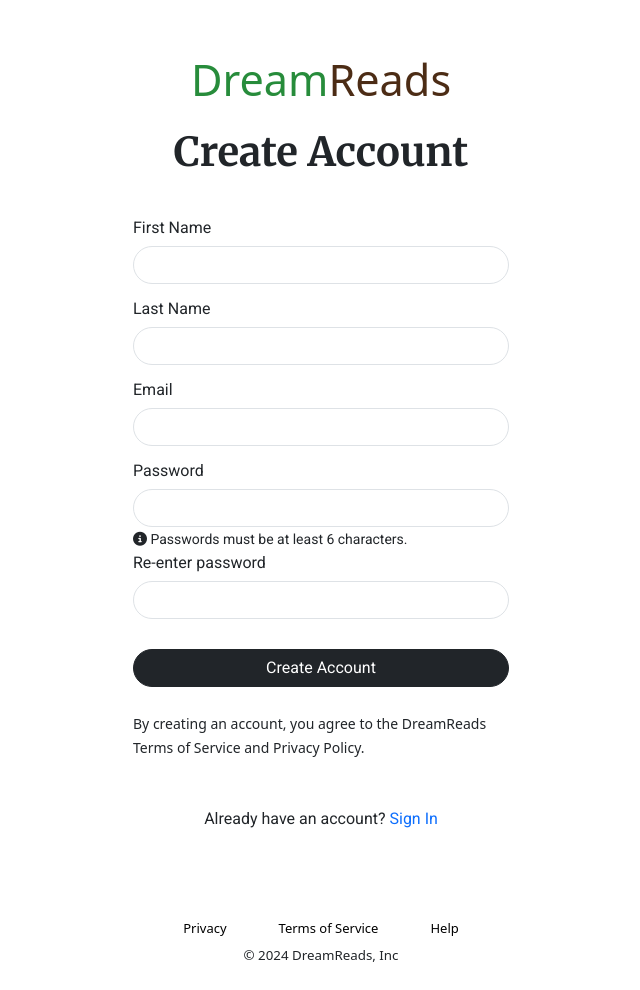
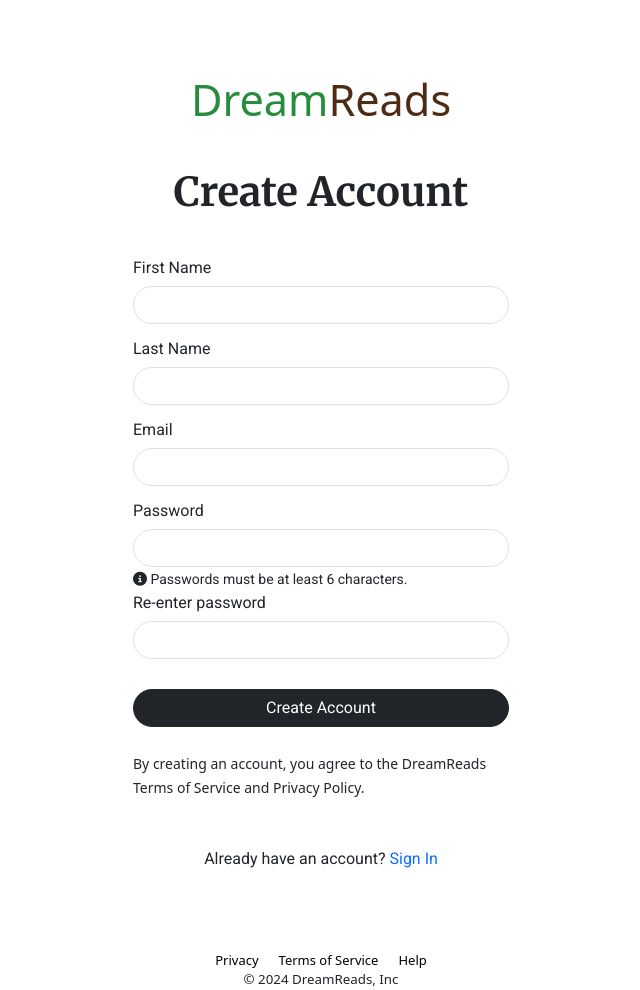
Before and after one commit to seanism4113/Capstone_Project-1, a Flask app: page /register in a window 1280 px wide. Shown: the whole page, without its empty margins (319-959 px from the left). Before the commit the page ends 962 px from the top, so only its background shows below. Run offline with Flask 3, Linux system fonts and the light colour scheme; some libraries are stand-ins or nearby versions.

Commit message:
commit changes for login and register screens to display on different screen sizes

```diff
--- a/DreamReads/static/stylesheets/style.css
+++ b/DreamReads/static/stylesheets/style.css
@@ -392,10 +392,6 @@ footer .nav-link {
 	border-radius: 20px;
 }
 
-.form-container {
-	width: 400px;
-}
-
 #register-text {
 	border-top: 1px solid black;
 	padding-top: 5px;
@@ -410,6 +406,7 @@ footer .nav-link {
 .login-register-footer a {
 	font-size: small;
 	color: black;
+	padding: 0px;
 }
 
 #register-form input[type="password"] {
@@ -517,39 +514,54 @@ div .flash-message {
 }
 
 @media screen and (min-width: 500px) {
+	/* Homescreen and navbars */
+	/* ******************************* */
 	#login-card-wrapper {
 		display: none;
 	}
 	.books-img {
 		height: 150px;
 	}
+	#credentials-form {
+		width: 400px;
+	}
 }
 
 @media screen and (min-width: 700px) {
+	/* Homescreen and navbars */
+	/* ******************************* */
 	.books-img {
 		height: 200px;
 	}
 }
 
 @media screen and (min-width: 900px) {
+	/* Homescreen and navbars */
+	/* ******************************* */
 	.books-img {
 		height: 250px;
 	}
 }
 
 @media screen and (min-width: 1200px) {
+	/* Homescreen and navbars */
+	/* ******************************* */
 	.books-img {
 		height: 300px;
 	}
 }
 
 @media screen and (max-width: 350px) {
+	/* Homescreen and navbars */
+	/* ******************************* */
 	#signin-btn {
 		display: none;
 	}
 }
 
 @media screen and (max-width: 500px) {
+	/* Homescreen and navbars */
+	/* ******************************* */
 	#join-btn {
 		display: none;
 	}
@@ -567,4 +579,5 @@ div .flash-message {
 	#site-logo {
 		font-size: 36px;
 	}
+
 }
--- a/DreamReads/templates/users/base-credentials.html
+++ b/DreamReads/templates/users/base-credentials.html
@@ -6,30 +6,18 @@
 
 		<link rel="preconnect" href="https://fonts.googleapis.com" />
 		<link rel="preconnect" href="https://fonts.gstatic.com" crossorigin />
-    <link
-        href="https://fonts.googleapis.com/css2?family=Roboto:wght@300;400;500;700&display=swap"
-        rel="stylesheet"
-    />
-    <link
-        href="https://fonts.googleapis.com/css2?family=Merriweather:ital,wght@0,300;0,400;0,700;0,900;1,300;1,400;1,700;1,900&display=swap"
-        rel="stylesheet"
-    />
-    <link
-        href="https://cdn.jsdelivr.net/npm/bootstrap@5.3.3/dist/css/bootstrap.min.css"
-        rel="stylesheet"
-    />
+		<link href="https://fonts.googleapis.com/css2?family=Roboto:wght@300;400;500;700&display=swap" rel="stylesheet" />
+		<link href="https://fonts.googleapis.com/css2?family=Merriweather:ital,wght@0,300;0,400;0,700;0,900;1,300;1,400;1,700;1,900&display=swap" rel="stylesheet" />
+		<link href="https://cdn.jsdelivr.net/npm/bootstrap@5.3.3/dist/css/bootstrap.min.css" rel="stylesheet" />
 		<link rel="stylesheet" href="/static/stylesheets/style.css" />
 
 		<title>{% block title %}{% endblock %}</title>
 	</head>
 	<body>
-    <div class="row justify-content-md-center mt-5">
-        <div class="form-container col-md-7 col-lg-5">
-            <div class="text-center">
+		<div id="credentials-form" class="container mt-5">
+			<div class="content text-center">
 				<a class="text-center" href="{{ url_for('homepage') }}">
-                    <span class="ms-0" id="site-logo">
-                        <span>Dream</span><span>Reads</span>
-                    </span>
+					<span class="ms-0" id="site-logo"> <span>Dream</span><span>Reads</span> </span>
 				</a>
 			</div>
 
@@ -38,7 +26,7 @@
 				{% for category, message in get_flashed_messages(with_categories=True) %}
 				<div class="alert alert-{{ category }}">
 					{% if category == 'danger' %}
-                    <span><i class="fa-solid fa-circle-info"></i> <b>There was a problem</b><br></span>
+					<span><i class="fa-solid fa-circle-info"></i> <b>There was a problem</b><br /></span>
 					{% endif %}
 					<div class="flash-message">
 						<span>{{ message }}</span>
@@ -49,7 +37,6 @@
 
 			{% block content %} {% endblock %}
 		</div>
-    </div>
 
 		<script src="https://kit.fontawesome.com/b07a7052db.js" crossorigin="anonymous"></script>
 	</body>
--- a/DreamReads/templates/users/register.html
+++ b/DreamReads/templates/users/register.html
@@ -6,7 +6,7 @@ GoodReads | Join
 
 {% block content %}
 <h1 class="merriweather" id="signin-h1">Create Account</h1>
-
+<div>
 <form method="POST" id="register-form" class="Roboto">
     {{ form.hidden_tag() }}
 
@@ -44,4 +44,5 @@ GoodReads | Join
     </ul>
     <p>&copy; 2024 DreamReads, Inc</p>
 </div>
+</div>
 {% endblock %}
```
Lines whose indentation alone changed are shown as unchanged.
